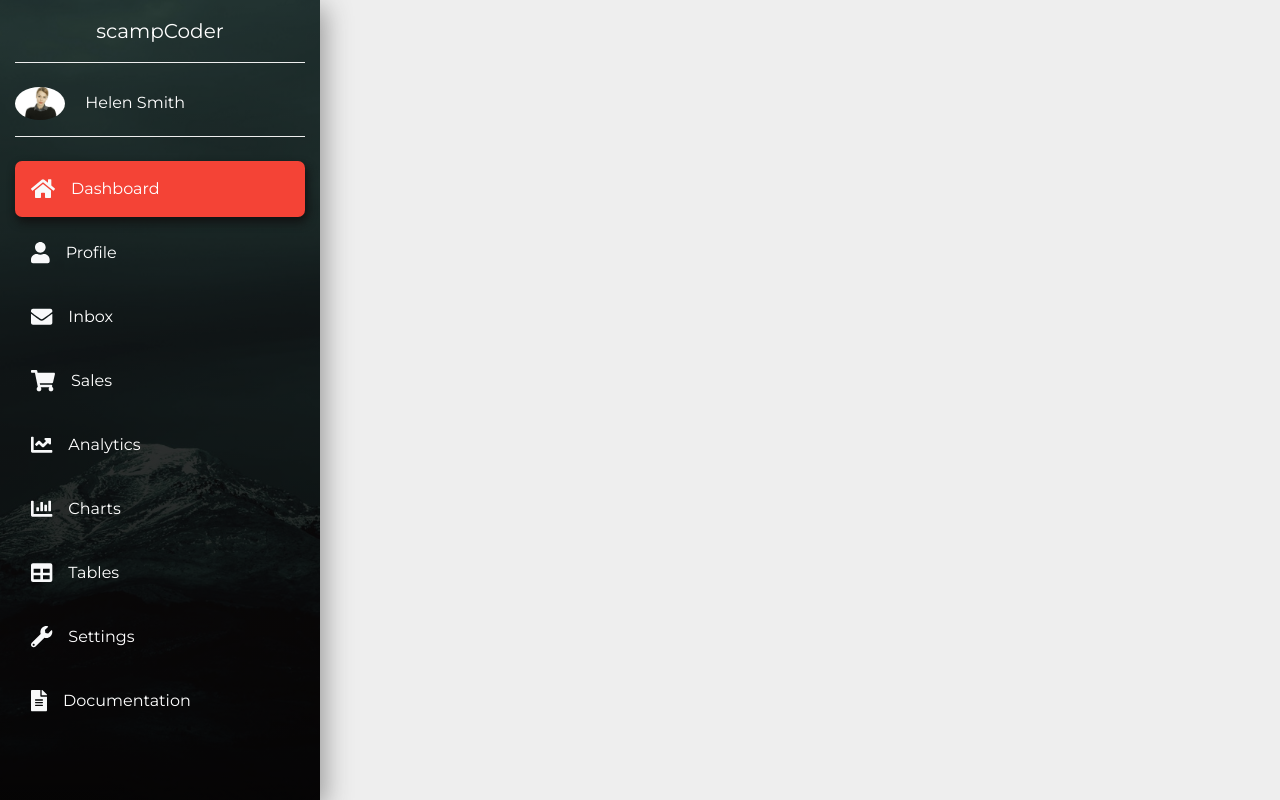
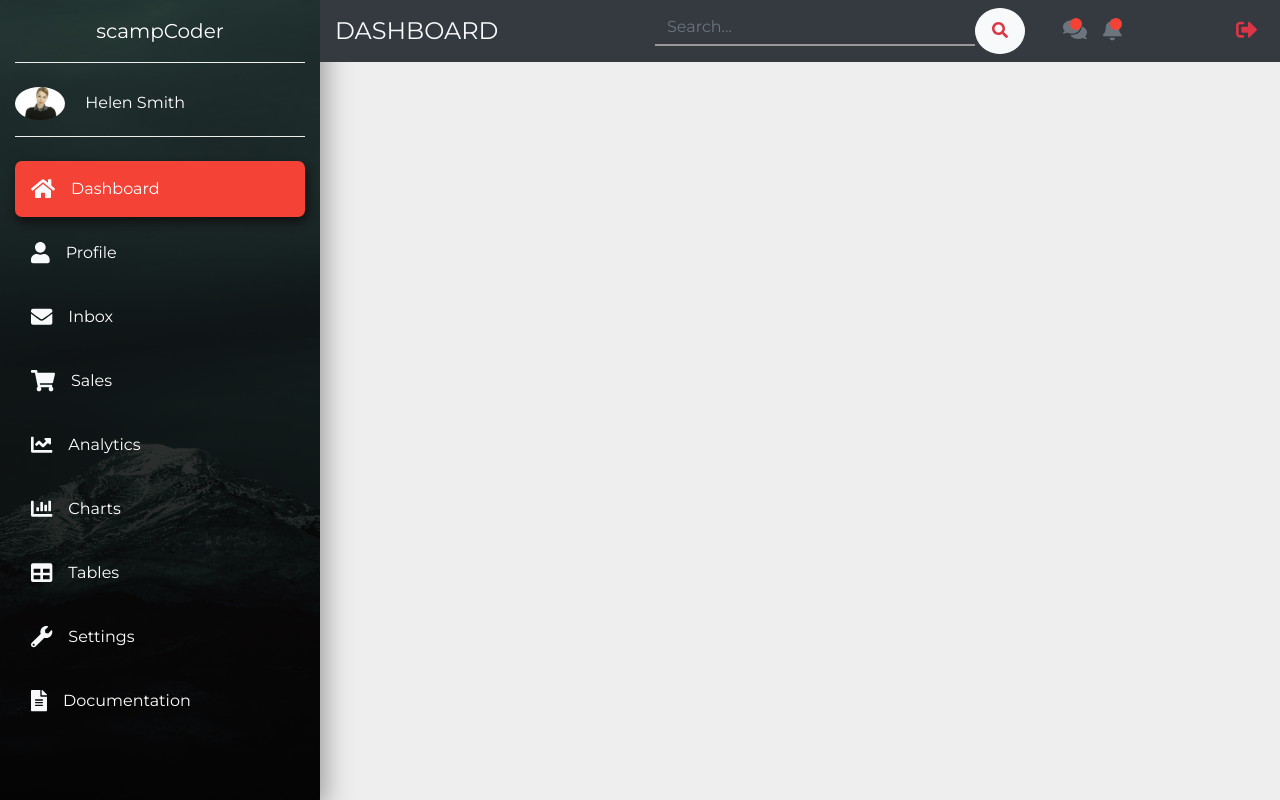
Before and after one commit to scampcoder/Dashboard, a plain HTML site: page index.html in a window 1280 px wide. Drawn offline with nearby package versions, Linux system fonts and the light colour scheme.

Commit message:
Build out top-nav

```diff
--- a/index.html
+++ b/index.html
@@ -43,8 +43,27 @@
             <!-- end of sidebar -->
 
             <!-- topnav -->
-            <div class="col-lg-9">
-
+            <div class="col-lg-9 ml-auto bg-dark fixed-top py-2">
+              <div class="row align-items-center">
+                <div class="col-md-4">
+                  <h4 class="text-light text-uppercase mb-0">Dashboard</h4>
+                </div>
+                <div class="col-md-5">
+                  <form>
+                    <div class="input-group">
+                      <input type="text" class="form-control search-input" placeholder="Search...">
+                      <button type="button" class="btn btn-light search-button"><i class="fas fa-search text-danger"></i></button>
+                    </div>
+                  </form>
+                </div>
+                <div class="col-md-3">
+                  <ul class="navbar-nav">
+                    <li class="nav-item icon-parent"><a class="nav-link icon-bullet"><i class="fas fa-comments text-muted fa-lg"></i></a></li>
+                    <li class="nav-item icon-parent"><a class="nav-link icon-bullet"><i class="fas fa-bell text-muted fa-lg"></i></a></li>
+                    <li class="nav-item ml-auto"><a class="nav-link"><i class="fas fa-sign-out-alt text-danger fa-lg"></i></a></li>
+                  </ul>
+                </div>
+              </div>
             </div>
             <!-- end of topnav -->
           </div>
--- a/style.css
+++ b/style.css
@@ -39,4 +39,44 @@ body {
   box-shadow: 2px 5px 20px #111;
   transform: translateY(-1px);
 }
+
+.search-input {
+  background: transparent;
+  border: none;
+  border-radius: 0%;
+  border-bottom: 2px solid #999;
+  transition: all .4s;
+}
+
+.search-input:focus {
+  background: transparent;
+  box-shadow: none;
+  border-bottom: 2px solid #dc3545;
+}
+
+.search-button {
+  border-radius: 50%;
+  padding: 10px 16px;
+  transition: all .4s;
+}
+
+.search-button:hover {
+  background-color: #eee;
+  transform: translateY(-1px);
+}
+
+.icon-parent {
+  position: relative;
+}
+
+.icon-bullet::after {
+  content: "";
+  position: absolute;
+  top: 7px;
+  left: 15px;
+  height: 12px;
+  width: 12px;
+  background-color: #f44336;
+  border-radius: 50%;
+}
 /* end of navbar */
```
